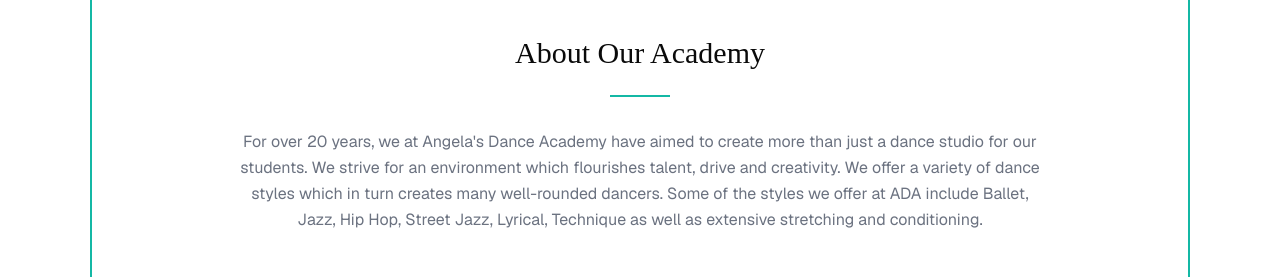
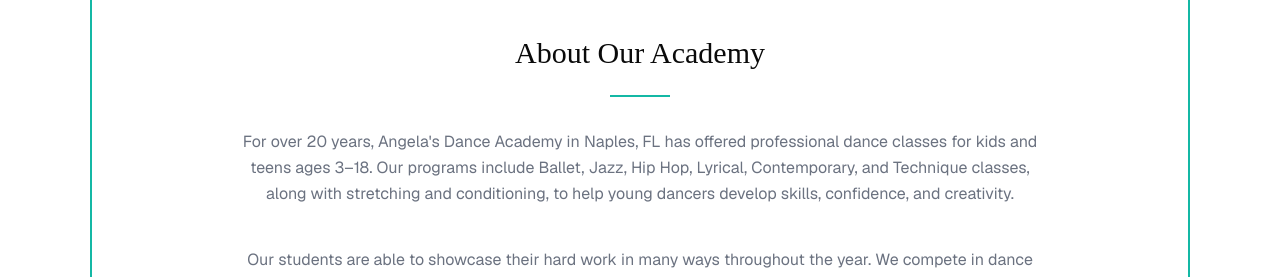
Before and after one commit to ledo9315/dance_academy, a Next.js app: page / in a window 1280 px wide. Shown: the part 1120-1397 px from the top of the page. Built offline with nearby package versions, Linux system fonts and the light colour scheme; no server answers; the database is empty; a web font is replaced by a local one.

Commit message:
Aktualisiere Metadaten und Layouts: Ändere Titel und Beschreibungen in layout.tsx und page.tsx für bessere Sichtbarkeit, füge neue Layout-Dateien für Album und Stundenplan hinzu, und passe Typen in classes/layout.tsx an.

```diff
--- /dev/null
+++ b/app/album/layout.tsx
@@ -0,0 +1,10 @@
+import type { Metadata } from "next";
+
+export const metadata: Metadata = {
+  alternates: {
+    canonical: "/album",
+  },
+  openGraph: {
+    url: "https://angelasdanceacademy.com/album",
+  },
+};
--- a/app/classes/layout.tsx
+++ b/app/classes/layout.tsx
@@ -1,4 +1,4 @@
-import { Metadata } from "next";
+import type { Metadata } from "next";
 
 export const metadata: Metadata = {
   title: "Dance Classes & Programs - Angela's Dance Academy Naples, Florida",
@@ -36,8 +36,6 @@ export const metadata: Metadata = {
 
 export default function ClassesLayout({
   children,
-}: {
-  children: React.ReactNode;
-}) {
+}: Readonly<{ children: React.ReactNode }>) {
   return children;
 }
--- a/app/layout.tsx
+++ b/app/layout.tsx
@@ -19,30 +19,37 @@ const geistMono = Geist_Mono({
 
 export const metadata: Metadata = {
   title: {
-    default: "Angela's Dance Academy – Dance School in Naples, FL",
+    default: "Angela's Dance Academy | Dance Classes for Kids & Teens 3–18",
     template: "%s | Angela's Dance Academy Naples, FL",
   },
   description:
-    "Call (239) 215-2888. Mon–Fri 4–8pm. Visit us at 12840 Tamiami Trail N, Suite 300, Naples, FL 34110.",
+    "Join Angela's Dance Academy in Naples, FL! Dance classes for kids & teens ages 3–18 in ballet, jazz, hip-hop & more. Experienced instructors, fun programs—enroll today!",
   keywords: [
     "naples dance classes",
-    "naples fl dance",
-    "dance school naples fl",
-    "dance studios near me",
-    "dance school near me",
-    "dance academy naples",
-    "professional dance schools florida",
+    "dance lessons naples fl",
+    "children dance classes naples",
+    "teen dance classes naples",
     "ballet classes naples",
     "jazz dance naples",
     "hip hop dance naples",
     "contemporary dance naples",
-    "children dance classes naples",
-    "teen dance classes naples",
-    "dance lessons naples fl",
-    "dance performances naples",
-    "dance competitions naples",
+    "dance training naples fl",
+    "dance school naples fl",
+    "dance academy naples",
     "dance studio naples",
-    "dance training naples fl",
+    "professional dance schools florida",
+    "top dance school naples fl",
+    "best dance classes for kids naples",
+    "kids dance programs naples fl",
+    "teen dance programs naples",
+    "dance performances naples fl",
+    "dance competitions naples fl",
+    "premier dance academy naples",
+    "local dance classes near me",
+    "dance school near me",
+    "youth dance classes naples fl",
+    "beginner dance classes naples",
+    "advanced dance training naples fl",
   ],
   authors: [{ name: "Angela's Dance Academy" }],
   creator: "Angela's Dance Academy",
@@ -53,9 +60,6 @@ export const metadata: Metadata = {
     telephone: false,
   },
   metadataBase: new URL("https://angelasdanceacademy.com"),
-  alternates: {
-    canonical: "/",
-  },
   openGraph: {
     type: "website",
     locale: "en_US",
--- a/app/page.tsx
+++ b/app/page.tsx
@@ -93,7 +93,8 @@ const Page = () => {
       />
       <main className="flex-1 flex flex-col items-center justify-center gap-y-6 pt-6 sm:pt-10 px-4 sm:px-6">
         <h1 className="sr-only">
-          Angela's Dance Academy – Professional Dance Studio in Naples, FL
+          Angela's Dance Academy | Dance Classes for Kids & Teens 3–18 in
+          Naples, FL
         </h1>
         <section className="w-full max-w-[800px] flex flex-col items-center mb-12 sm:mb-16">
           <figure className="mb-12 sm:mb-16">
@@ -115,13 +116,11 @@ const Page = () => {
 
           <article className="text-center text-text space-y-6 sm:space-y-10 font-sans px-4 sm:px-0">
             <p className="text-sm sm:text-base leading-relaxed">
-              For over 20 years, we at Angela's Dance Academy have aimed to
-              create more than just a dance studio for our students. We strive
-              for an environment which flourishes talent, drive and creativity.
-              We offer a variety of dance styles which in turn creates many
-              well-rounded dancers. Some of the styles we offer at ADA include
-              Ballet, Jazz, Hip Hop, Street Jazz, Lyrical, Technique as well as
-              extensive stretching and conditioning.
+              For over 20 years, Angela's Dance Academy in Naples, FL has
+              offered professional dance classes for kids and teens ages 3–18.
+              Our programs include Ballet, Jazz, Hip Hop, Lyrical, Contemporary,
+              and Technique classes, along with stretching and conditioning, to
+              help young dancers develop skills, confidence, and creativity.
             </p>
 
             <p className="text-sm sm:text-base leading-relaxed">
--- /dev/null
+++ b/app/schedule/layout.tsx
@@ -0,0 +1,16 @@
+import type { Metadata } from "next";
+
+export const metadata: Metadata = {
+  alternates: {
+    canonical: "/schedule",
+  },
+  openGraph: {
+    url: "https://angelasdanceacademy.com/schedule",
+  },
+};
+
+export default function ScheduleLayout({
+  children,
+}: Readonly<{ children: React.ReactNode }>) {
+  return children;
+}
```
